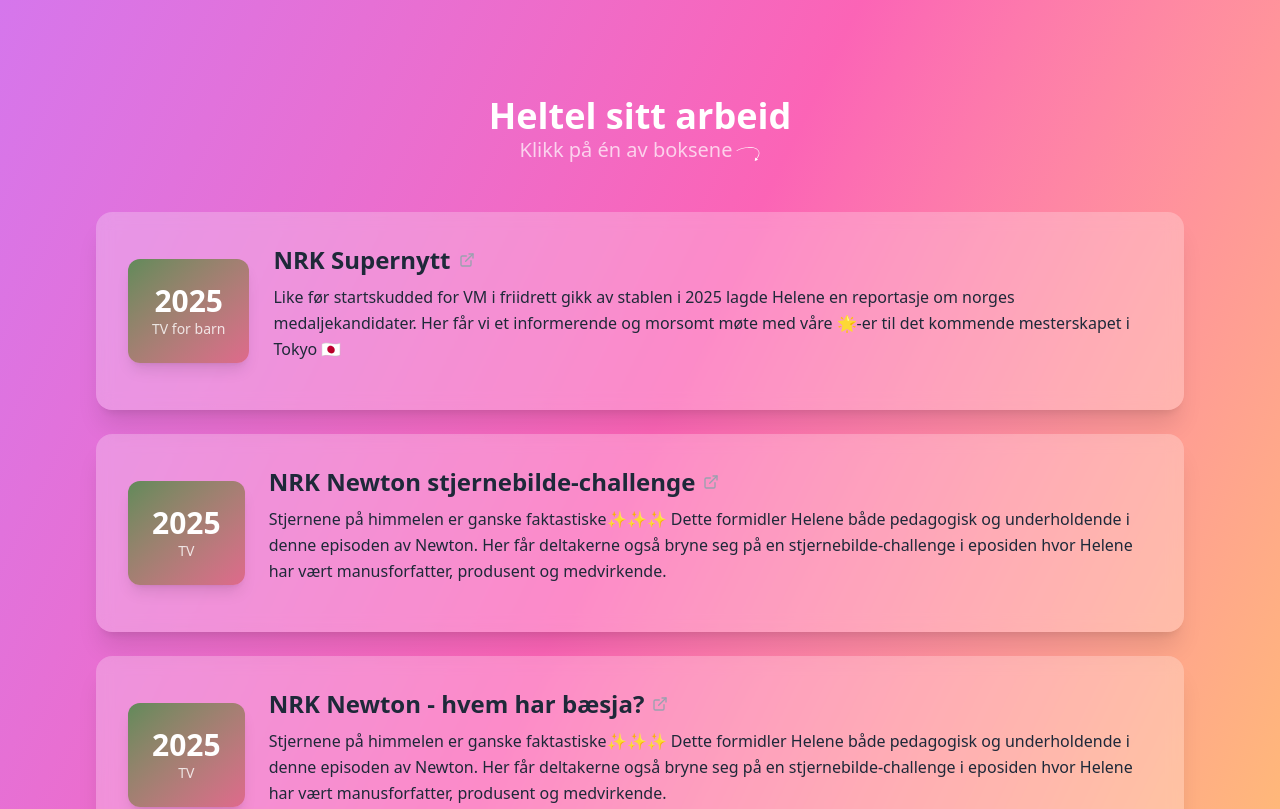
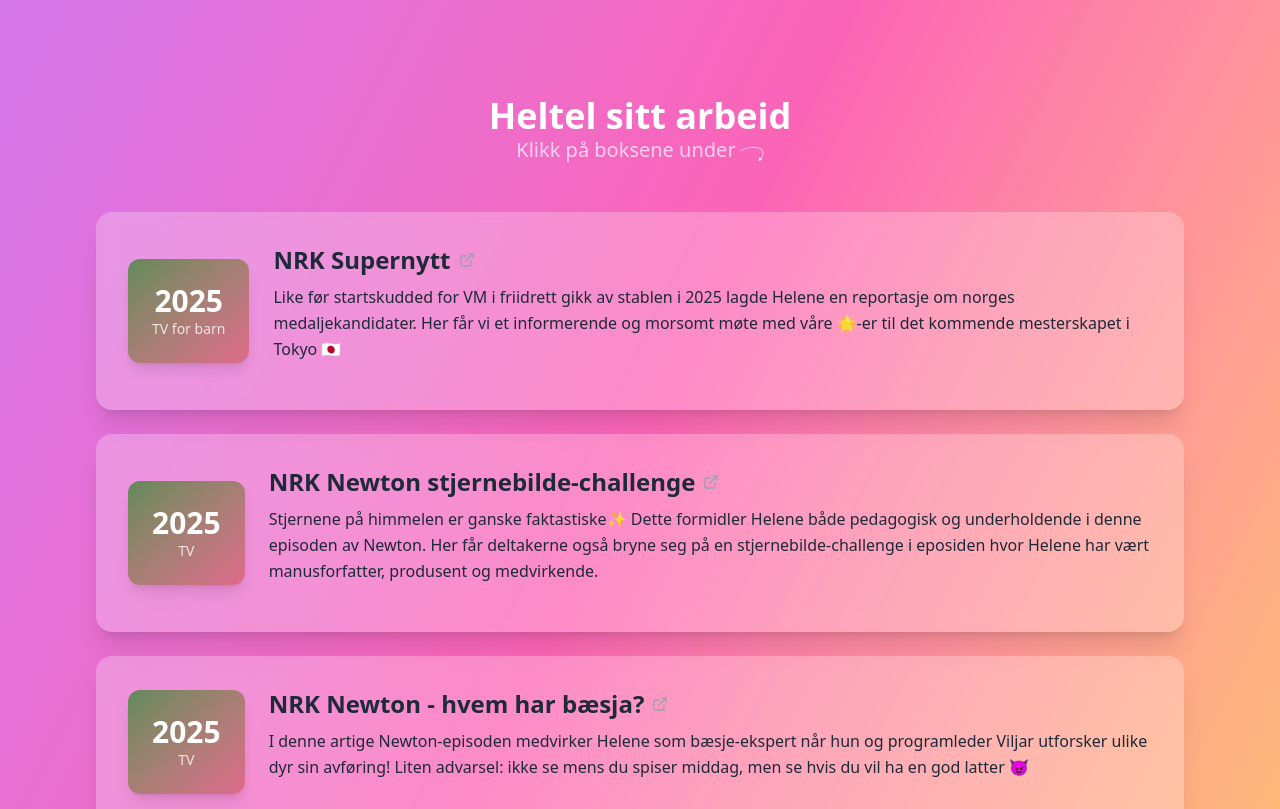
Before and after one commit to vegardhaneberg/Heltel, a React (Vite) app: page / in a window 1280 px wide. Shown: the part 860-1669 px from the top of the page. Built offline with nearby package versions, Linux system fonts and the light colour scheme; a web font is replaced by a local one.

Commit message:
Update newton episode description and fix scroll indicator styling

```diff
--- a/src/App.tsx
+++ b/src/App.tsx
@@ -122,7 +122,7 @@
             </h3>
             <div className="flex justify-center items-center">
               <p className='[font-family:"Cooper Hewitt",serif] text-sm sm:text-xl text-white/70'>
-                Klikk på én av boksene
+                Klikk på boksene under
               </p>
               <img
                 src="/arrow.svg"
--- a/src/components/ScrollArrow/ScrollArrow.tsx
+++ b/src/components/ScrollArrow/ScrollArrow.tsx
@@ -44,7 +44,7 @@
             "arrow-anim",
           ].join(" ")}
         >
-          <span className="absolute inset-0 rounded-full bg-white/20 blur-md -z-10" />
+          <span className="absolute inset-0 rounded-full bg-white/50 blur-md -z-10" />
           <ChevronDown className="h-7 w-7 text-white" />
         </button>
       </div>
--- a/src/data/PreviousWork.ts
+++ b/src/data/PreviousWork.ts
@@ -30,7 +30,7 @@
     year: 2025,
     title: "NRK Newton stjernebilde-challenge",
     description:
-      "Stjernene på himmelen er ganske faktastiske✨✨✨ Dette formidler Helene både pedagogisk og underholdende i denne episoden av Newton. Her får deltakerne også bryne seg på en stjernebilde-challenge i eposiden hvor Helene har vært manusforfatter, produsent og medvirkende.",
+      "Stjernene på himmelen er ganske faktastiske✨ Dette formidler Helene både pedagogisk og underholdende i denne episoden av Newton. Her får deltakerne også bryne seg på en stjernebilde-challenge i eposiden hvor Helene har vært manusforfatter, produsent og medvirkende.",
     type: "TV",
     link: "https://tv.nrk.no/serie/newton/sesong/2025/episode/DMPP21501625",
     color: "bg-gradient-to-br from-[#608a5a] to-[#df698c]",
@@ -40,7 +40,7 @@
     year: 2025,
     title: "NRK Newton - hvem har bæsja?",
     description:
-      "Stjernene på himmelen er ganske faktastiske✨✨✨ Dette formidler Helene både pedagogisk og underholdende i denne episoden av Newton. Her får deltakerne også bryne seg på en stjernebilde-challenge i eposiden hvor Helene har vært manusforfatter, produsent og medvirkende.",
+      "I denne artige Newton-episoden medvirker Helene som bæsje-ekspert når hun og programleder Viljar utforsker ulike dyr sin avføring! Liten advarsel: ikke se mens du spiser middag, men se hvis du vil ha en god latter 😈",
     type: "TV",
     link: "https://tv.nrk.no/serie/newton/sesong/2025/episode/DMPP21501225",
     color: "bg-gradient-to-br from-[#608a5a] to-[#df698c]",
```
